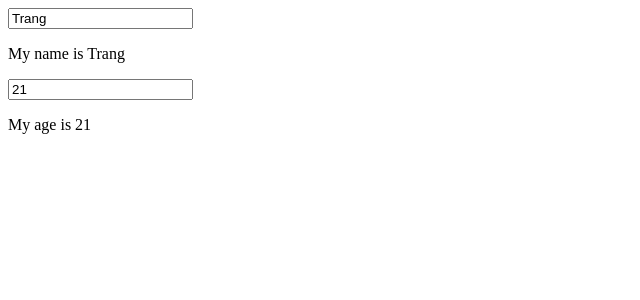
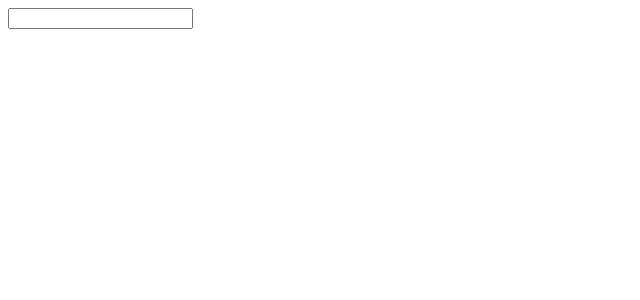
Before and after one commit to changofficial/LabAssignmentWeb, a React (Create React App) app: page / in a window 1280 px wide. Shown: the top 300 px of the page, without its empty margins (0-640 px from the left). Built offline with nearby package versions, Linux system fonts and the light colour scheme.

Commit message:
in class lab 3 ex3

```diff
--- a/src/App.js
+++ b/src/App.js
@@ -8,7 +8,6 @@ function App() {
         <section>
             <input value={name}
                 onChange = {(e) => setName(e.target.value)}>
-
             </input>
             <p>My name is {name}</p>
         </section>
--- /dev/null
+++ b/src/MyInput.js
@@ -0,0 +1,14 @@
+import * as React from "react";
+class MyInput extends React.Component{
+    onchange()
+    {
+        console.log("changed");
+    }
+    onBlur(){
+        console.log("blured");
+    }
+    render(){
+        return <input onChange={this.onChange} onBlur={this.onBlur}/>
+    }
+}
+export default MyInput;
--- a/src/index.js
+++ b/src/index.js
@@ -1,6 +1,6 @@
 import * as React from "react";
 import * as ReactDOM from "react-dom";
-import App from "./App";
+import MyInput from "./MyInput";
 
 const root = ReactDOM.createRoot(document.getElementById("root"));
-root.render(<App/>);
+root.render(<MyInput/>);
```
